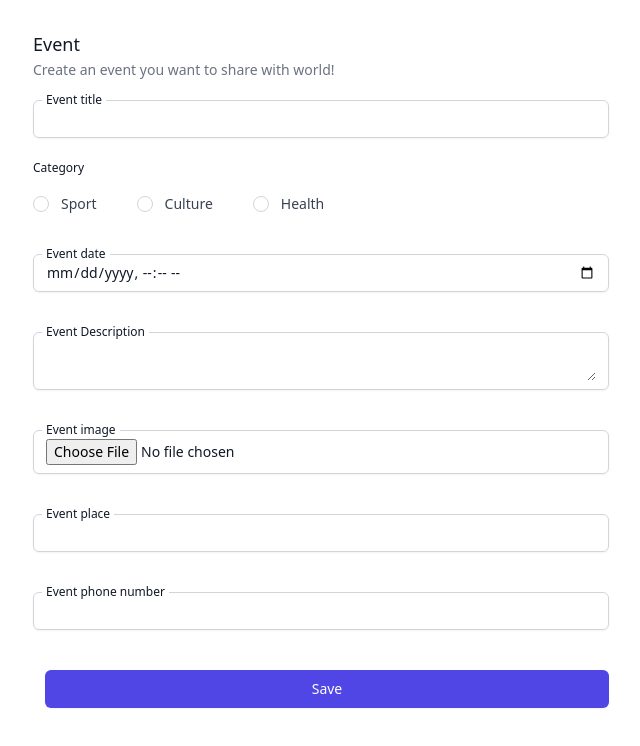
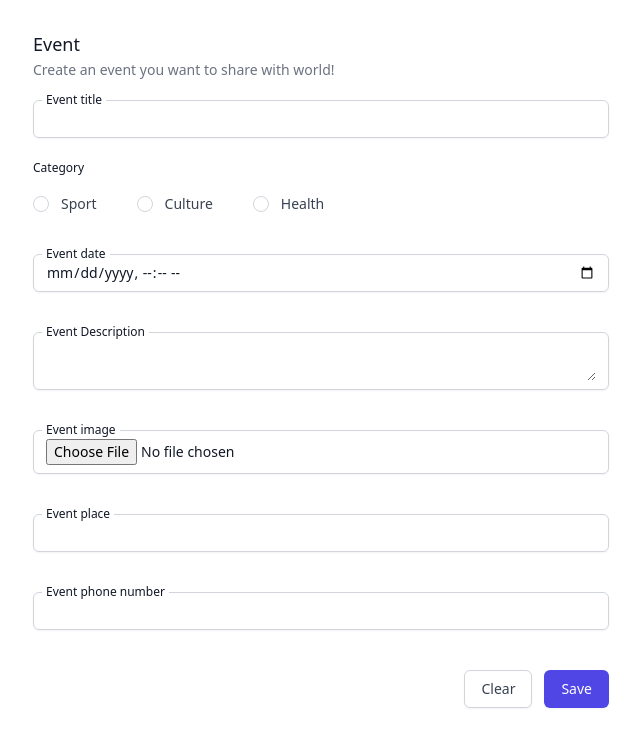
Before and after one commit to kizeenn/as-task, a React (Vite) app: page /events/create in a window 1280 px wide. Shown: the top 746 px of the page, without its empty margins (319-959 px from the left). Built offline with nearby package versions, Linux system fonts and the light colour scheme.

Commit message:
Add clear form button

```diff
--- a/src/pages/events/create/index.tsx
+++ b/src/pages/events/create/index.tsx
@@ -151,12 +151,21 @@
               value="phoneNumber"
             />
 
+            <div className="flex justify-end">
+              <button
+                type="reset"
+                className="bg-white py-2 px-4 border border-gray-300 rounded-md shadow-sm text-sm font-medium text-gray-700 hover:bg-gray-50 focus:outline-none focus:ring-2 focus:ring-offset-2 focus:ring-indigo-500"
+              >
+                Clear
+              </button>
+
               <button
                 type="submit"
                 className="ml-3 inline-flex justify-center py-2 px-4 border border-transparent shadow-sm text-sm font-medium rounded-md text-white bg-indigo-600 hover:bg-indigo-700 focus:outline-none focus:ring-2 focus:ring-offset-2 focus:ring-indigo-500"
               >
                 Save
               </button>
+            </div>
           </Form>
         </div>
       )}
```
